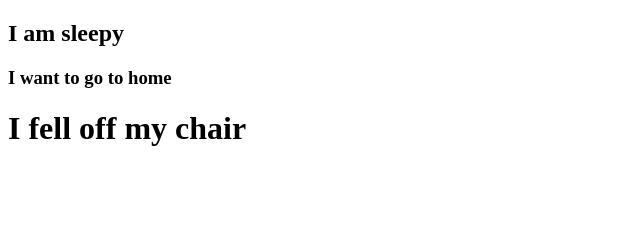
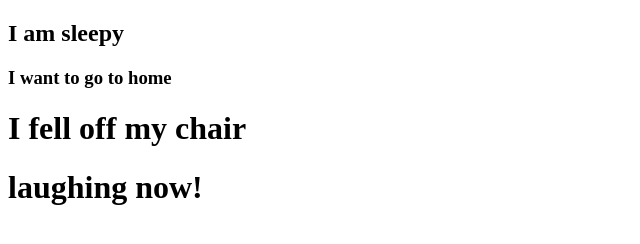
Before and after one commit to Alice9771/MDIA2526Lab3, a plain HTML site: page index.html in a window 1280 px wide. Shown: the whole page, without its empty margins (0-640 px from the left). Drawn offline with Linux system fonts and the light colour scheme.

Commit message:
added another line in index html

```diff
--- a/index.html
+++ b/index.html
@@ -7,5 +7,6 @@
 		<h2>I am sleepy</h2>
 		<h3>I want to go to home</h3>
 		<h1>I fell off my chair<h1>
+		<h1>laughing now!<h1>
 	</body>
 </html>
```
